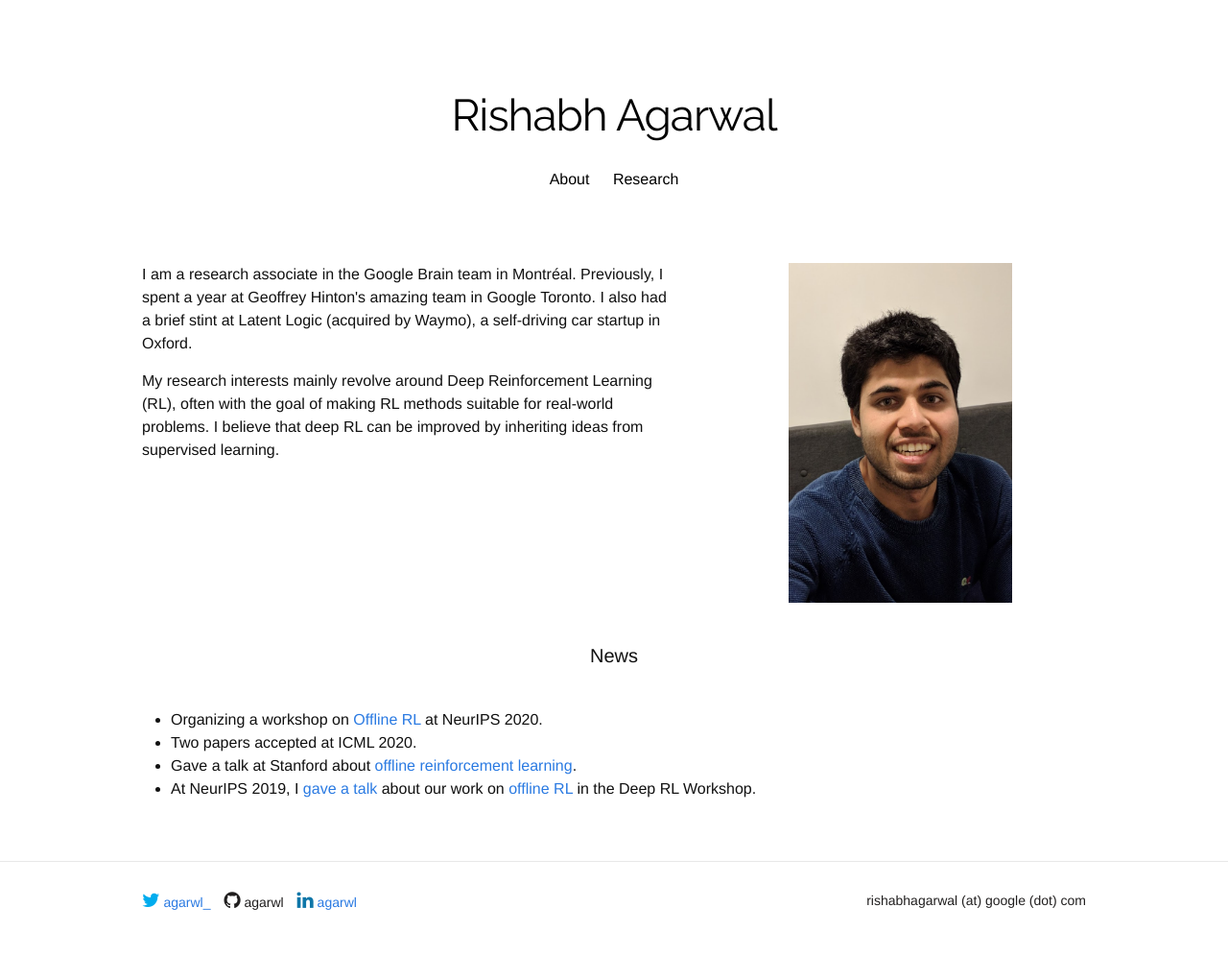
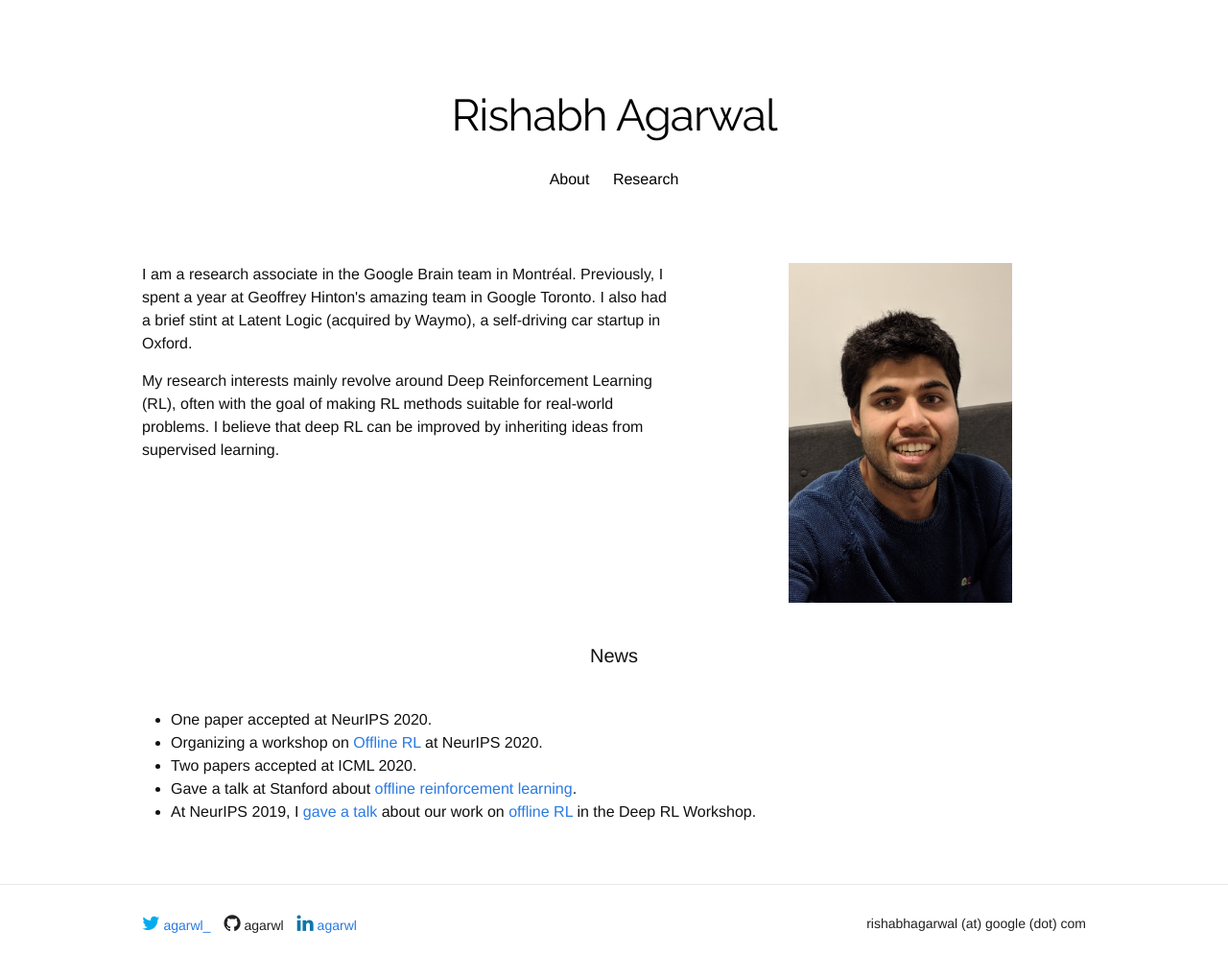
Before and after one commit to agarwl/agarwl.github.io, a Jekyll site: the page built from index.html, in a window 1280 px wide. Shown: the whole page at 96% size. Built offline with Jekyll 4.4.1, drawn with Linux system fonts in a browser that asks for light colours; nearby versions of some CDN libraries; some web fonts are replaced; before the commit the page ends 996 px from its top, so only the background shows below that.

Commit message:
Update index.html

```diff
--- a/index.html
+++ b/index.html
@@ -21,6 +21,7 @@ title: "Rishabh Agarwal"
 
 <h1 class="page-heading">News</h1>
 <ul>
+  <li> One paper accepted at NeurIPS 2020. </li>
   <li> Organizing a workshop on <a href="https://offline-rl-neurips.github.io"> Offline RL</a> at NeurIPS 2020.</li>
   <li> Two papers accepted at ICML 2020. </li>
   <li> Gave a talk at Stanford about <a href="https://offline-rl.github.io">offline reinforcement learning</a>.
```
